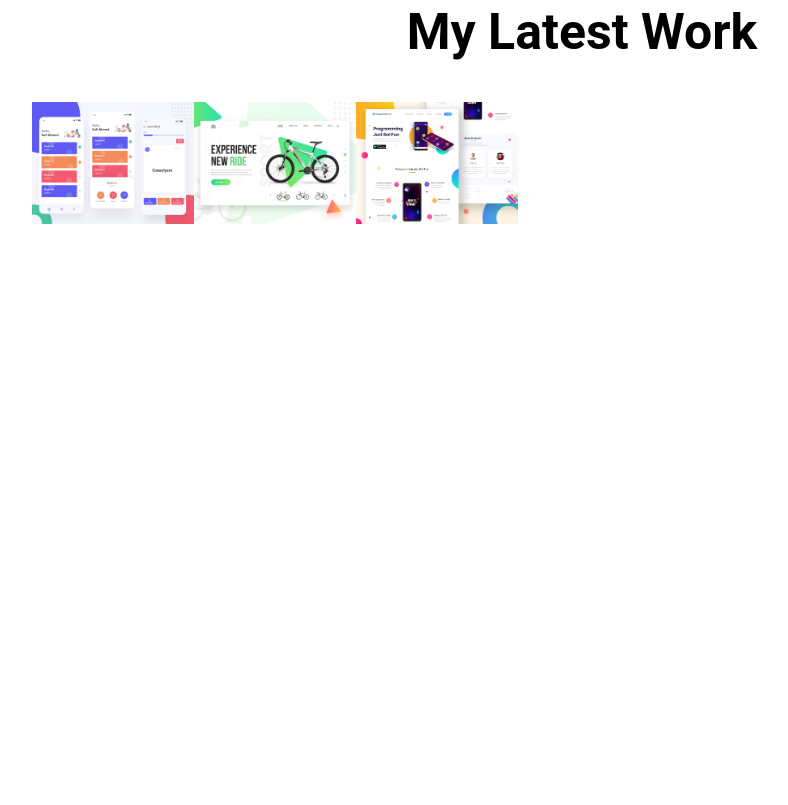
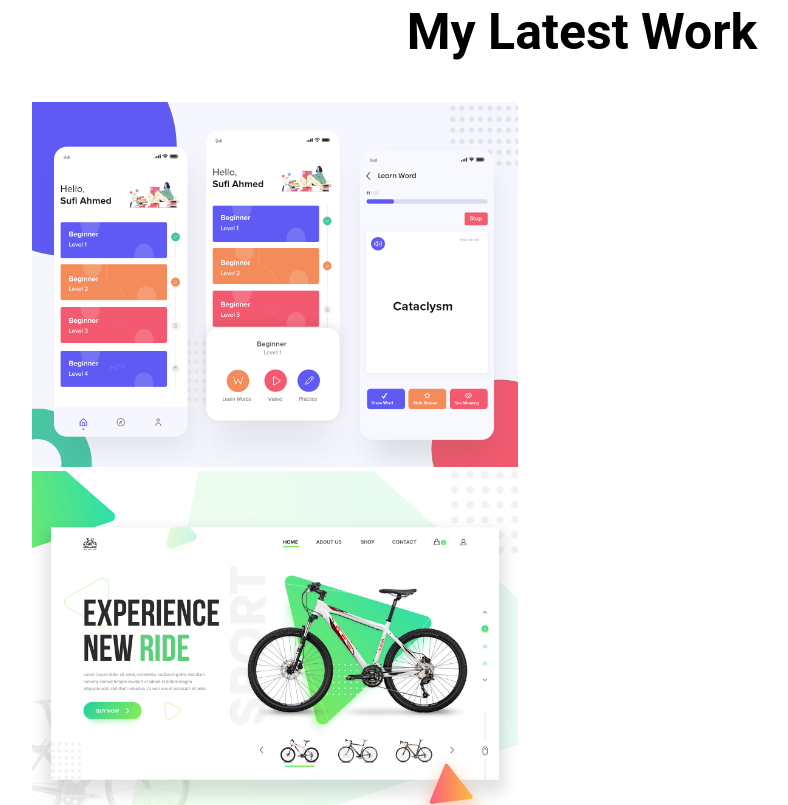
Before and after one commit to akram9704/personal-website, a plain HTML site: page index.html in a window 1280 px wide. Shown: the part 1141-1946 px from the top of the page, without its empty margins (58-846 px from the left). Before the commit the page ends 1644 px from the top, so only its background shows below. Drawn offline with Linux system fonts and the light colour scheme.

Commit message:
Added Section

```diff
--- a/index.html
+++ b/index.html
@@ -42,11 +42,11 @@
 <section class="latest-work-banner">
     <h1>My Latest Work</h1>
 <div class="half-width latest-work-banner">
-    <div class="image-align"><img src="images/latest-work/work-1.png" alt=""></div>
+    <div class="image-align"><img src="images/latest-work/work-1.png" alt="" style="width:100%"></div>
 
-    <div class="image-align"><img src="images/latest-work/work-2.jpg" alt=""></div>
+    <div class="image-align"><img src="images/latest-work/work-2.jpg" alt="" style="width:100%"></div>
 
-    <div class="image-align"><img src="images/latest-work/work-3.jpg" alt=""></div>
+    <div class="image-align"><img src="images/latest-work/work-3.jpg" alt="" style="width:100%"></div>
 </div>
 </section>
 
--- a/style.css
+++ b/style.css
@@ -56,13 +56,3 @@ section{
     background-repeat: no-repeat;
     text-align:center;
 }
-
-.image-align{
-    width: 33.33%;
-    float: left;
-
-}
-
-.image-align img{
-    height:100%;
-}
```
